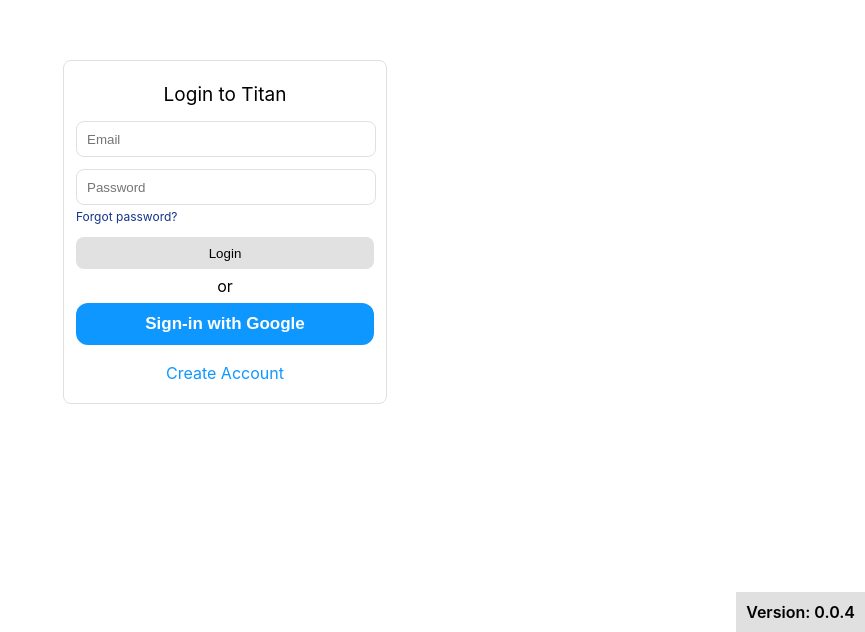
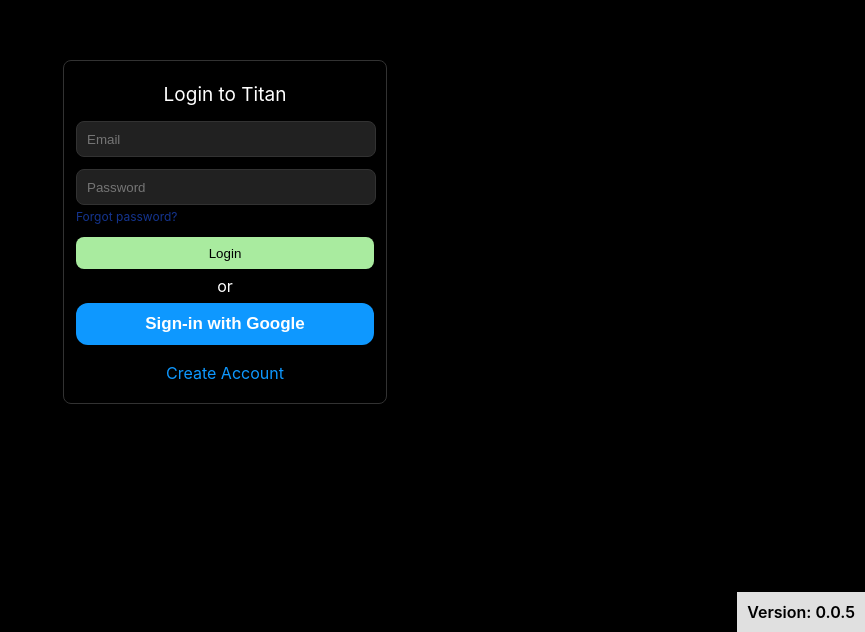
Before and after one commit to Cytescale/titan, a Next.js app: page /src/login in a window 1280 px wide. Shown: the part 168-800 px from the top of the page, without its empty margins (415-1280 px from the left). Built offline with nearby package versions, Linux system fonts and the light colour scheme; no server answers.

Commit message:
login finish commit

```diff
--- a/next.config.js
+++ b/next.config.js
@@ -1,5 +1,5 @@
 module.exports = {
      env: {
-       DEV_VERSION:"0.0.4",
+       DEV_VERSION:"0.0.5",
      },
    }
--- a/package.json
+++ b/package.json
@@ -12,7 +12,6 @@
     "next": "10.1.3",
     "react": "17.0.2",
     "react-cookie": "^4.0.3",
-    "react-dom": "17.0.2",
-    "react-notifications": "^1.7.2"
+    "react-dom": "17.0.2"
   }
 }
--- a/pages/_app.js
+++ b/pages/_app.js
@@ -1,12 +1,12 @@
 import '../styles/globals.css'
 import '../styles/login.css';
-import 'react-notifications/lib/notifications.css';
 import firebaseHelper from '../util/firebase_helper';
 import UserClass from '../util/User';
 
 
 var User = new UserClass();
 const firebaseHelp = new firebaseHelper(User);
+firebaseHelp._init_firebase_app();
 firebaseHelp._app_init_auth_state_inti();
 function MyApp({ Component, pageProps }) {
   return <Component {...pageProps} />
--- a/pages/src/login/index.js
+++ b/pages/src/login/index.js
@@ -1,6 +1,4 @@
 import React, { useState,useEffect  } from 'react';
-import {NotificationContainer, NotificationManager} from 'react-notifications';
-import 'react-notifications/lib/notifications.css';
 import Router from "next/router";
 import firebaseHelper from '../../../util/firebase_helper';
 import UserClass from '../../../util/User';
@@ -9,14 +7,69 @@
 var User = new UserClass();
 const firebaseHelp = new firebaseHelper(User);
 export default class LoginAct extends React.Component{
+
      constructor(props){
           super(props);
+          this.state = {loading:false,errCode:0,errMess:null,eml:'',pass:''};
           this._loginActGoogleSignIn = this._loginActGoogleSignIn.bind(this);
-          NotificationManager.info('Info message');
+          this.handleEmailFormSubmit = this.handleEmailFormSubmit.bind(this);
+          this.handleEmlChange = this.handleEmlChange.bind(this);
+          this.handlePassChange = this.handlePassChange.bind(this);
+          this._set_err = this._set_err.bind(this);
+          this._set_load_bool = this._set_load_bool.bind(this);
      }
 
-     com(){
+     _set_err(code,mess){
+          this.setState({errCode:code,errMess:mess});
+     }
+     _set_load_bool(bool){
+          this.setState({loading:bool});
+     }
+
+     componentDidMount(){
           firebaseHelp._init_user_check(process.env.NEXT_PUBLIC_HOST+'src/land',null);
+     }
+
+     handleEmlChange(event) {
+          this.setState({eml: event.target.value});
+     }
+     handlePassChange(event) {
+          this.setState({pass: event.target.value});
+     }
+     handleEmailFormSubmit(event){
+          event.preventDefault();
+          this._set_load_bool(true);
+          if(this.state.eml!==''&&this.state.pass!==''){
+               if (/^[a-zA-Z0-9.!#$%&'*+/=?^_`{|}~-]+@[a-zA-Z0-9-]+(?:\.[a-zA-Z0-9-]+)*$/.test(this.state.eml)){this._loginActEmailSignIn();}
+               else{
+                    this._set_err(2,"Enter valid email address");
+                    this._set_load_bool(false);
+               }
+          }else{
+               this._set_err(1,"Enter all details");
+               this._set_load_bool(false);
+          }
+     }
+
+     _loginActEmailSignIn(){
+          firebaseHelp._firebaseEmailSignInInit(this.state.eml,this.state.pass).then(res=>{
+               if(res.err===true){
+                    switch(res.errCode){
+                         case "auth/user-not-found":{
+                              this._set_err(1,"No such user found");
+                              break;
+                         }
+                         case "auth/wrong-password":{
+                              this._set_err(1,"Incorrent password");
+                              break;
+                         }
+                         default:{
+
+                         }
+                    }
+                    this._set_load_bool(false);
+               }
+          });
      }
 
      _loginActGoogleSignIn(){
@@ -31,11 +84,13 @@
 
                     <div className='login_act_main_form_body'>
                          <div className='login_act_tit_cont'>Login to Titan</div>
-                         <form>
-                              <div><input type='text' placeholder='Email' className='login_act_main_unm_txt'/></div>
-                              <div><input type='password' placeholder='Password' className='login_act_main_pass_txt'/></div>
+                         <form onSubmit={this.handleEmailFormSubmit}>
+                              <div><input type='text' disabled={this.state.loading} placeholder='Email' value={this.state.eml} onChange={this.handleEmlChange}  className='login_act_main_unm_txt'/></div>
+                              {this.state.errCode==2?<div className='login_act_err_cont'>{this.state.errMess}</div>:<span/>}
+                              <div><input type='password' disabled={this.state.loading} placeholder='Password'  value={this.state.pass} onChange={this.handlePassChange} className='login_act_main_pass_txt'/></div>
+                              {this.state.errCode==1?<div className='login_act_err_cont'>{this.state.errMess}</div>:<span/>}
                               <div><a className='login_act_for_lnk' href='#'>Forgot password?</a></div>
-                              <div><input type='submit' value='Login' className='login_act_main_sub_butt' ></input></div>
+                              <div><input type='submit' value='Login' disabled={this.state.loading} className='login_act_main_sub_butt' ></input></div>
                               </form>
                               <div className='login_act_or_txt'>or</div>
                               <div><button className='login_act_gog_butt' onClick={this._loginActGoogleSignIn}>Sign-in with Google</button></div>
@@ -45,7 +100,7 @@
 
 
                     </div>
-                    <NotificationContainer/>
+
 
        </div>
      );
--- a/styles/globals.css
+++ b/styles/globals.css
@@ -2,6 +2,8 @@
 body {
   padding: 0;
   margin: 0;
+  background-color: #000;
+  color: #fff;
   font-family: -apple-system, BlinkMacSystemFont, Segoe UI, Roboto, Oxygen,
     Ubuntu, Cantarell, Fira Sans, Droid Sans, Helvetica Neue, sans-serif;
 }
--- a/styles/login.css
+++ b/styles/login.css
@@ -4,6 +4,7 @@
      justify-content: center;
      align-items: center;
      display: flex;
+     background-color: #000;
 }
 .login_act_main_head_body{
      position: fixed;
@@ -13,26 +14,32 @@
      font-size: 22px;
      text-align: center;
      padding-top: 12px;
-     box-shadow: 0px 3px 6px #e0e0e0;
+     box-shadow: 0px 3px 6px #525252;
 }
 .login_act_main_form_body{
      width: 324px;
      border-radius: 8px;
-     border: 1px solid #e0e0e0;
+     background-color: #000;
+     border: 1px solid #323232;
      padding: 12px;
 }
 .login_act_main_unm_txt{
      width: 300px;
      border-radius: 8px;
-     border:1px solid #e0e0e0;
+     background-color: #212121;
+     border:1px solid #323232;
      height: 36px;
+     color: #fefefe;
      padding-left: 10px;
 }
 .login_act_main_pass_txt{
      width: 300px;
      height: 36px;
      border-radius: 8px;
-     border:1px solid #e0e0e0;
+     background-color: #212121;
+     border:1px solid #323232;
+     height: 36px;
+     color: #fefefe;
      padding-left: 10px;
      margin-top: 12px;
 }
@@ -43,7 +50,8 @@
      border-style: none;
      border-radius: 8px;
      cursor: pointer;
-     background-color: #e1e1e1;
+     color:#000;
+     background-color: #A9EB9F;
 
 }
 .login_act_or_txt{
@@ -89,6 +97,7 @@
      width: 100%;
      text-align: center;
      font-size: 19px;
+     color: #fff;
 }
 
 .app_ver_cont{
@@ -101,3 +110,10 @@
      font-size: 16px;
      font-weight: 600;
 }
+.login_act_err_cont{
+     font-size: 13px;
+     padding: 7px;
+     color:#EE6A5E;
+     padding-left: 0px;
+     padding-bottom: 0px;
+}
--- a/util/firebase_helper.js
+++ b/util/firebase_helper.js
@@ -13,16 +13,20 @@
       constructor(UserClass){
           this.UserClass = UserClass;
           console.log("FIREBASE HELPER INIT")
-          firebase.apps.length?1:FIREBASE_APP = firebase.initializeApp(FIREBASE_CONFIG);
-          FIREBASE_PROVIDER = new firebase.auth.GoogleAuthProvider();
-          FIREBASE = firebase;
 
+     }
 
+     _init_firebase_app(){
+      firebase.apps.length?1:FIREBASE_APP = firebase.initializeApp(FIREBASE_CONFIG);
+      FIREBASE_PROVIDER = new firebase.auth.GoogleAuthProvider();
+      FIREBASE = firebase;
      }
 
      _get_firebase(){
        return FIREBASE;
      }
+
+
 
      async _app_init_auth_state_inti(){
       console.log("INIT AUTH");
@@ -70,6 +74,29 @@
       this.UserClass._set_curr_user(firebase.auth().currentUser);
      }
 
+     async _firebaseEmailSignInInit(email,pass)
+      {
+        let res  ={err:null,errCode:null};
+        return(await firebase.auth().signInWithEmailAndPassword(email,pass).then((result)=>{
+              /** @type {firebase.auth.OAuthCredential} */
+              const credential = result.credential;
+              const token = credential.accessToken;
+              console.log("LOG IN CREDS" + credential)
+              cookies.set('accessToken',token, { path: '/' });
+              this._set_current_user();
+              Router.push(process.env.NEXT_PUBLIC_HOST+'src/land');
+              res = {err:false};
+              return res;
+        }).catch((error) => {
+          var errorCode = error.code;
+          var errorMessage = error.message;
+          var email = error.email;
+          var credential = error.credential;
+          console.log("NO NEW EMAIL SIGNIIN AT ERROR "+errorCode);
+          res = {err:true,errCode:errorCode};
+          return res;
+        }));
+      }
      async __firebaseGoogleSignInInit(){
          return(await firebase.auth().signInWithPopup(FIREBASE_PROVIDER).then((result) => {
             /** @type {firebase.auth.OAuthCredential} */
@@ -78,7 +105,7 @@
             console.log("LOG IN CREDS" + credential);
             cookies.set('accessToken',token, { path: '/' });
             this._set_current_user();
-
+            Router.push(process.env.NEXT_PUBLIC_HOST+'src/land');
             return true;
           }).catch((error) => {
             var errorCode = error.code;
```
Also changed, not shown: 1 other file (tests, documents, lock files or other folders).
